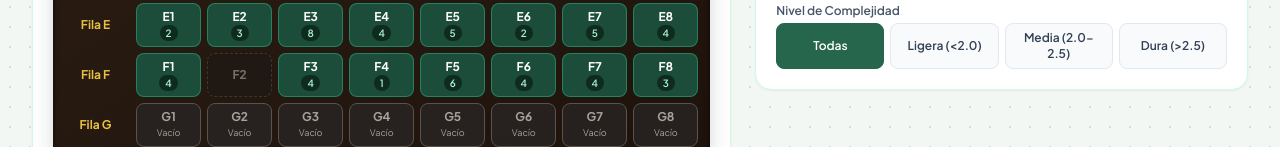
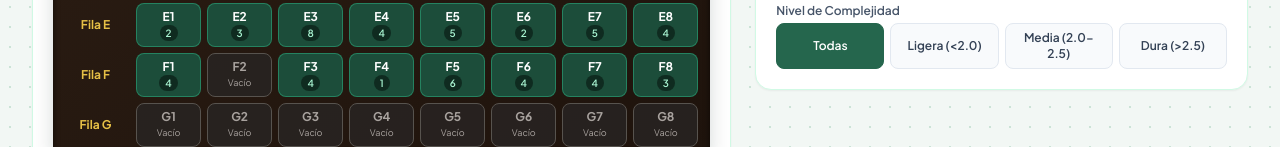
Before and after one commit to jezabelabernal/Ludoteca-del-Kobold, a plain HTML site: page index.html in a window 1280 px wide. Shown: the part 623-770 px from the top of the page. Drawn offline with nearby package versions, Linux system fonts and the light colour scheme.

Commit message:
Actualización 17:10 22/11/26
Vacíos

```diff
--- a/index.html
+++ b/index.html
@@ -984,7 +984,7 @@
       }
     ];
 
-    const confirmedEmptySlots = new Set(["C1", "C2", "C3", "C6", "C7", "C8", "G1", "G2", "G3", "G4", "G5", "G6", "G7", "G8"]);
+    const confirmedEmptySlots = new Set(["C1", "C2", "C3", "C6", "C7", "C8", "F2", "G1", "G2", "G3", "G4", "G5", "G6", "G7", "G8"]);
     let games = [...initialGames, ...outsideKallaxGames];
     let selectedSlot = null;
     let selectedWeight = "";
```
